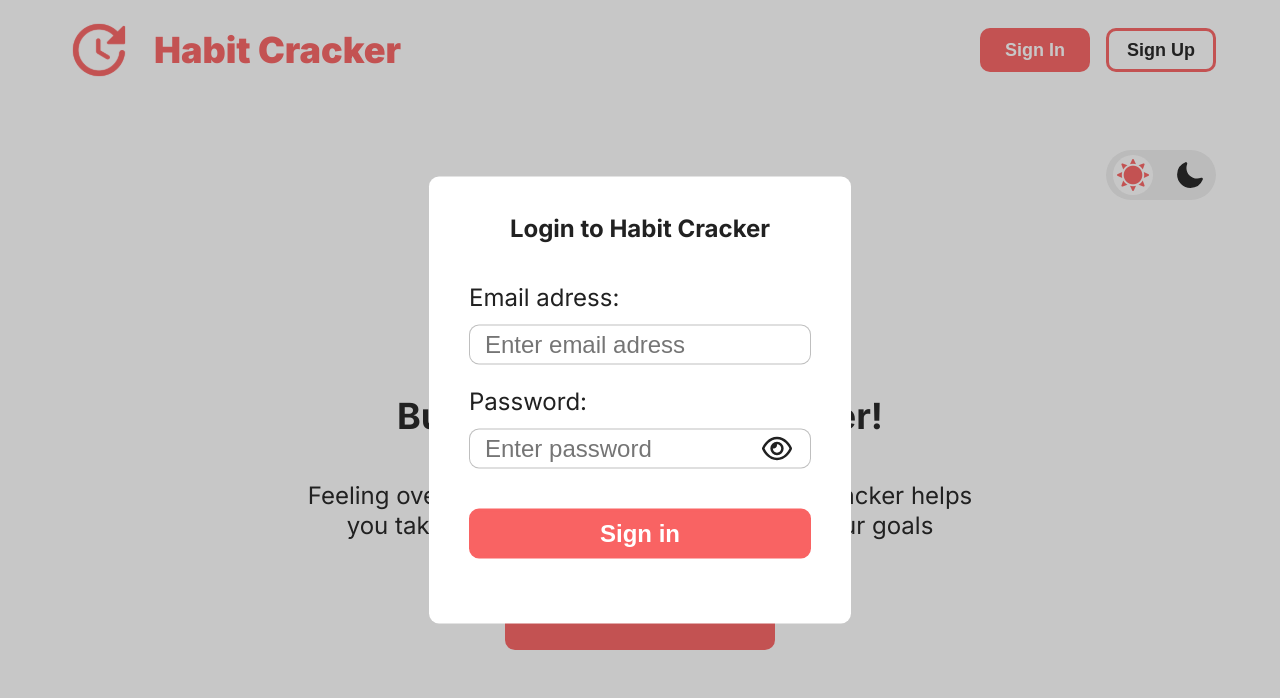
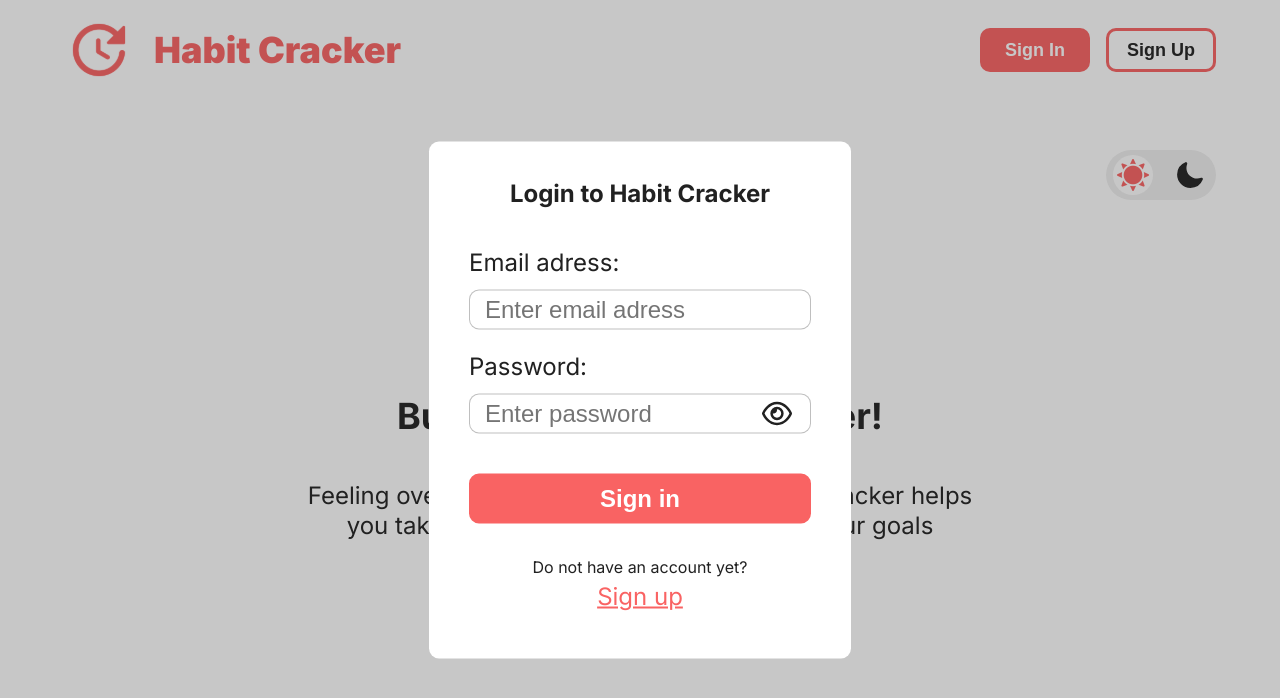
Before and after one commit to Dimonjik777/habit-cracker, a React (Vite) app: page /welcome in a window 1280 px wide. Both pictures are taken after a click on the button "Sign In". Shown: the top 698 px of the page. Built offline with nearby package versions, Linux system fonts and the light colour scheme.

Commit message:
Add footer to forms

```diff
--- a/src/components/welcome/FormLogin.tsx
+++ b/src/components/welcome/FormLogin.tsx
@@ -4,6 +4,7 @@ import PasswordField from "./PasswordField";
 import styles from "/src/styles/modules/welcome/form.module.scss";
 import { useUser } from "../../contexts/UserContext";
 import { useModal } from "../../contexts/ModalContext";
+import FormRegister from "./FormRegister";
 
 type FormLoginData = {
   email: string;
@@ -36,7 +37,7 @@ export default function FormLogin() {
   const [showError, setShowError] = useState<boolean>(false);
 
   const { login } = useUser();
-  const { closeModal } = useModal();
+  const { closeModal, openModal } = useModal();
 
   const handleSubmit = async () => {
     if (error) {
@@ -94,6 +95,20 @@ export default function FormLogin() {
         <Button type="primary" value="Sign in" action={handleSubmit} />
       </form>
       {showError && <p className={styles.error}>{error}</p>}
+      <div className={styles.footer}>
+        <h4>Do not have an account yet?</h4>
+        <span
+          className={styles.link}
+          onClick={() => {
+            closeModal();
+            setTimeout(() => {
+              openModal(<FormRegister />);
+            }, 500);
+          }}
+        >
+          Sign up
+        </span>
+      </div>
     </div>
   );
 }
--- a/src/components/welcome/FormRegister.tsx
+++ b/src/components/welcome/FormRegister.tsx
@@ -4,10 +4,11 @@ import { useState } from "react";
 import PasswordField from "./PasswordField";
 import { useUser } from "../../contexts/UserContext";
 import { useModal } from "../../contexts/ModalContext";
+import FormLogin from "./FormLogin";
 
 export default function FormRegister() {
   const { register } = useUser();
-  const { closeModal } = useModal();
+  const { closeModal, openModal } = useModal();
 
   interface RegisterData {
     name: string;
@@ -86,6 +87,20 @@ export default function FormRegister() {
         />
       </form>
       {emailError ? <p className={styles.error}>{emailError}</p> : ""}
+      <div className={styles.footer}>
+        <h4>Already have an account?</h4>
+        <span
+          className={styles.link}
+          onClick={() => {
+            closeModal();
+            setTimeout(() => {
+              openModal(<FormLogin />);
+            }, 500);
+          }}
+        >
+          Sign in
+        </span>
+      </div>
     </div>
   );
 }
--- a/src/styles/modules/welcome/form.module.scss
+++ b/src/styles/modules/welcome/form.module.scss
@@ -39,4 +39,23 @@
     color: var(--primary-color);
     text-align: center;
   }
+
+  .footer {
+    margin: 10px 0;
+    width: 100%;
+    display: flex;
+    flex-direction: column;
+    gap: 10px;
+    text-align: center;
+    .link {
+      cursor: pointer;
+      font-size: 24px;
+      color: var(--primary-color);
+      text-decoration: underline;
+      transition: filter 0.2s;
+      &:hover {
+        filter: brightness(1.5);
+      }
+    }
+  }
 }
```
